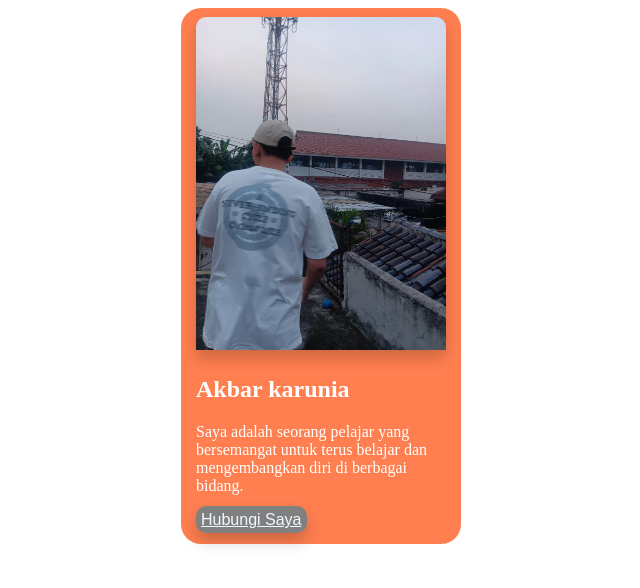
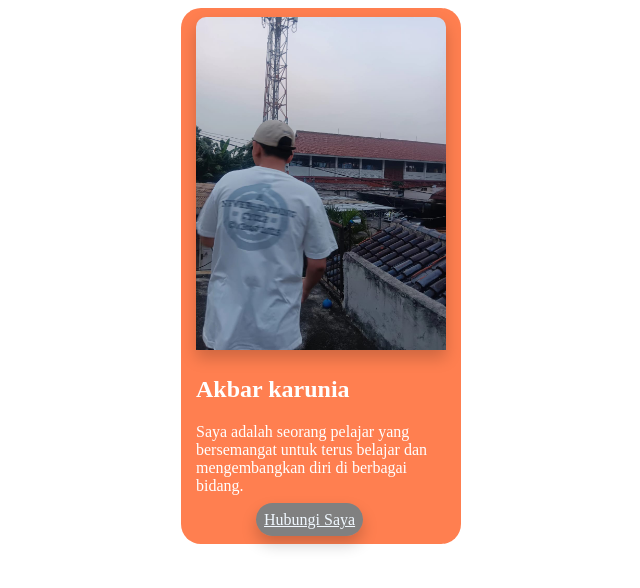
Before and after one commit to akbarkarunia20-beep/tugas-5, a plain HTML site: page index.html in a window 1280 px wide. Shown: the whole page, without its empty margins (319-959 px from the left). Drawn offline with Linux system fonts and the light colour scheme.

Commit message:
Update index.html

```diff
--- a/index.html
+++ b/index.html
@@ -24,11 +24,12 @@
             a {
                 color: aliceblue;
                 background-color: grey;
-                font-family: sans-serif;
-                padding: 5px;
-                border-radius: 10px;
+                font-family: "poppins";
+                padding: 8px;
+                border-radius: 20px;
                 transform: translateY(-6px);
                 box-shadow: 0 8px 16px rgba(0, 0, 0, 0.2);
+                margin: 60px
             }
         </style>
     </head>
```
